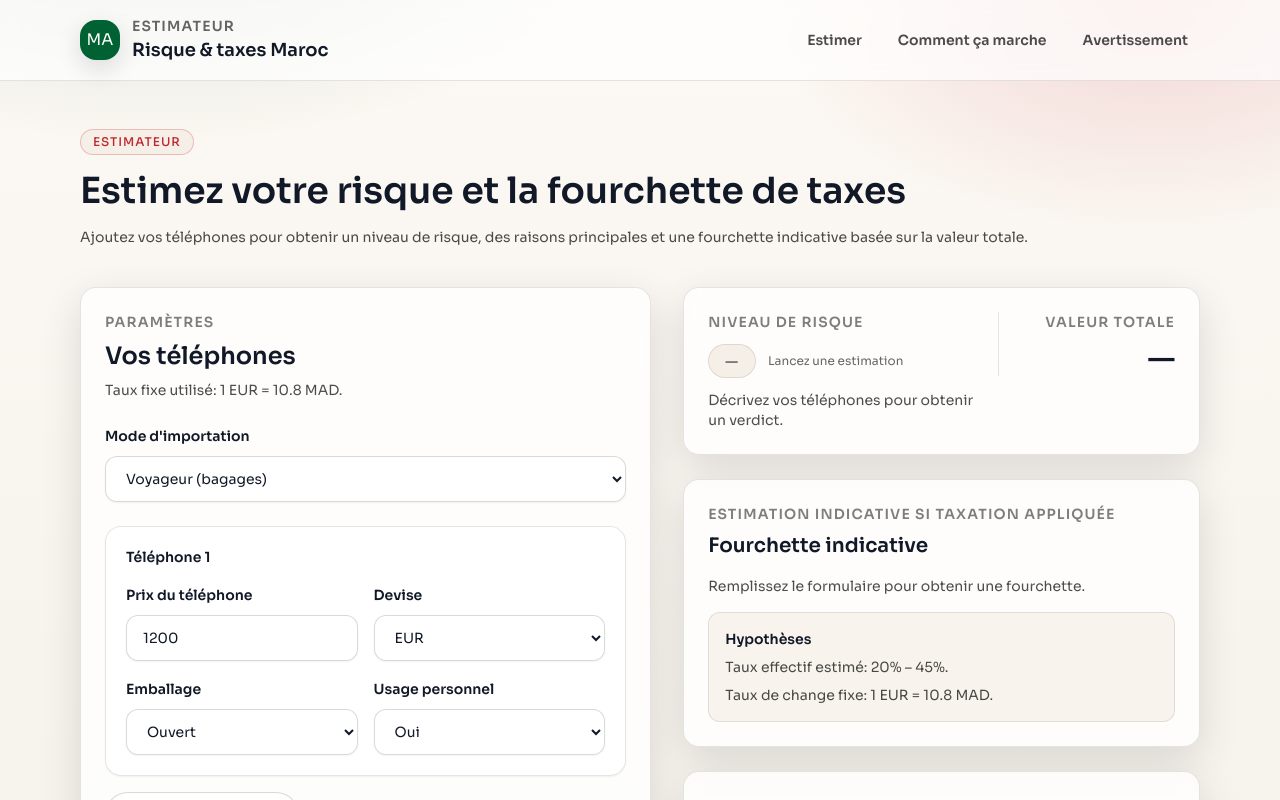
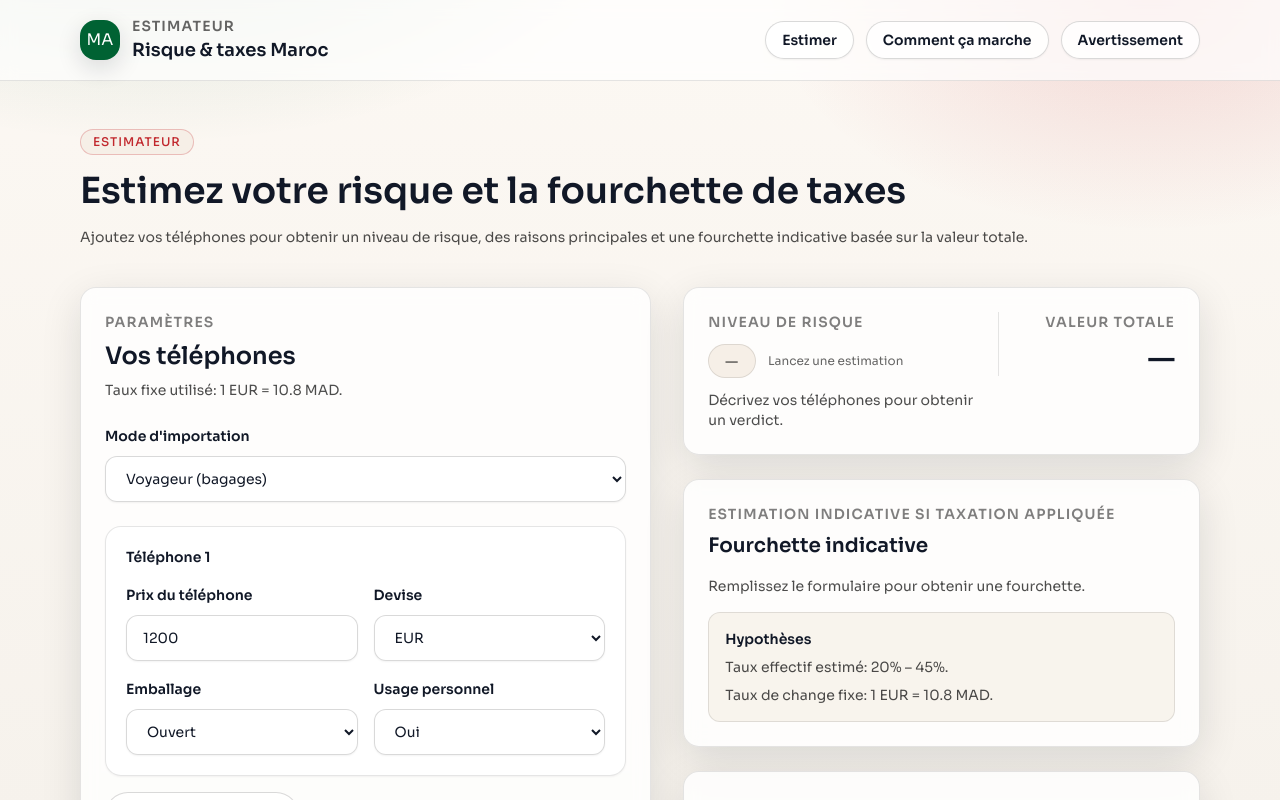
Before and after one commit to vivre-en-france/taxes, a Next.js app: page /estimer in a window 1280 px wide. Shown: the top 800 px of the page. Built offline with nearby package versions, Linux system fonts and the light colour scheme.

Commit message:
Refine header nav button layout

```diff
--- a/app/components/SiteHeader.tsx
+++ b/app/components/SiteHeader.tsx
@@ -24,12 +24,12 @@ const SiteHeader = () => {
             </p>
           </div>
         </Link>
-        <nav className="flex w-full items-center gap-2 overflow-x-auto text-sm font-semibold md:w-auto md:gap-3 md:overflow-visible">
+        <nav className="grid w-full grid-cols-1 gap-2 text-sm font-semibold sm:grid-cols-3 md:flex md:w-auto md:items-center md:gap-3">
           {navItems.map((item) => (
             <Link
               key={item.href}
               href={item.href}
-              className="shrink-0 whitespace-nowrap rounded-full px-3 py-2 text-black/70 transition hover:text-ink"
+              className="flex items-center justify-center rounded-full border border-black/15 bg-white/80 px-4 py-2 text-center text-ink shadow-sm transition hover:border-black/30 hover:bg-white focus-visible:outline-none focus-visible:ring-2 focus-visible:ring-accent/30"
             >
               {item.label}
             </Link>
```
